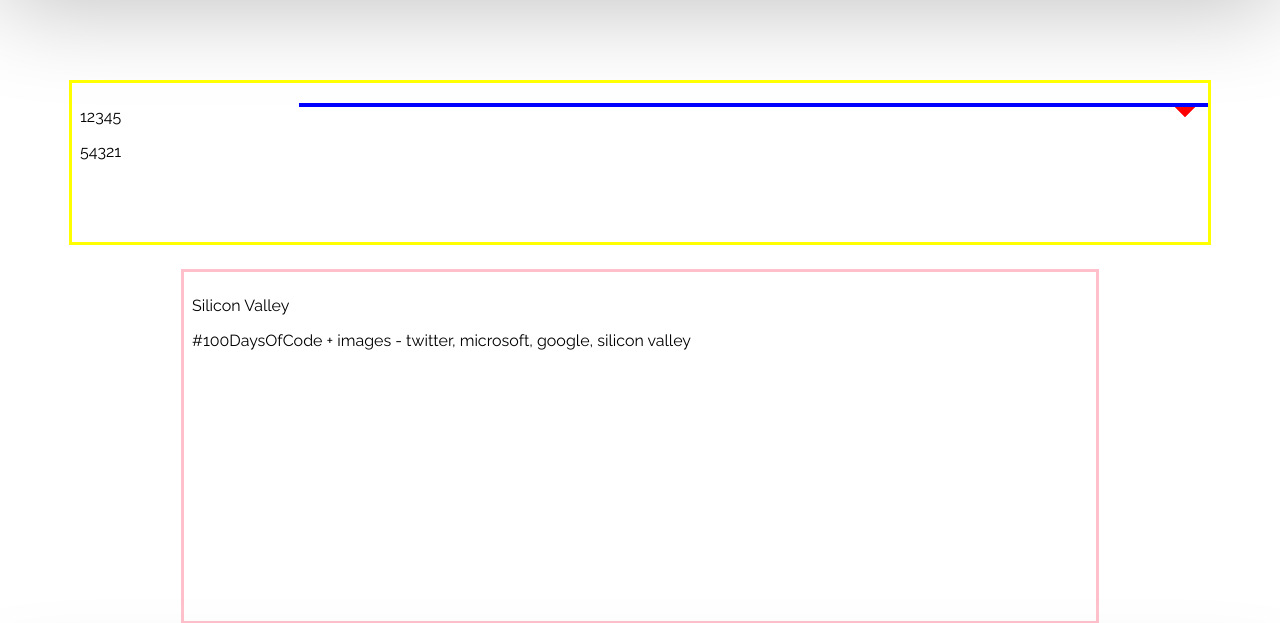
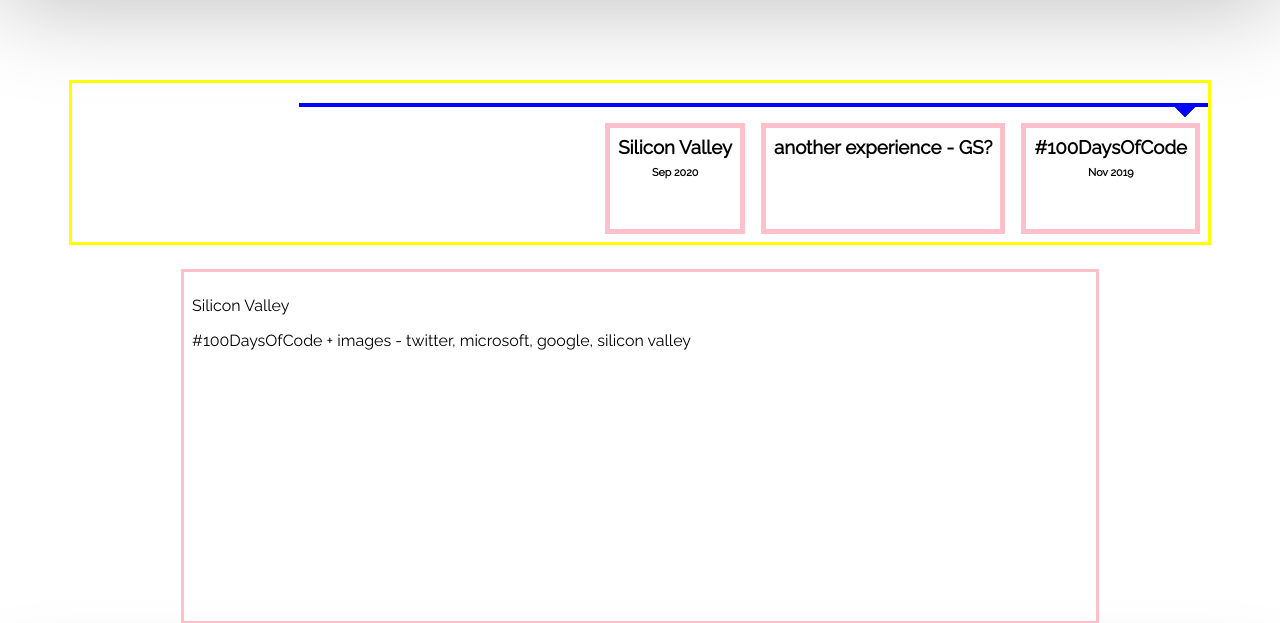
Before and after one commit to claireozee/site, a Flask app: page /experience in a window 1280 px wide. Shown: the part 96-719 px from the top of the page. Run offline with Flask 2, Linux system fonts and the light colour scheme; some libraries are stand-ins or nearby versions.

Commit message:
events and dates added to timeline

```diff
--- a/static/css/site.css
+++ b/static/css/site.css
@@ -149,6 +149,8 @@
     width: 100%;
     height: 30%;
     position: relative;
+    display: flex;
+    flex-direction: row-reverse;
 }
 
 .timeline-content {
@@ -179,12 +181,24 @@
     width: 0;
     z-index: 1;
     right: 1vw;
-    border: medium solid rgb(255, 4, 4);
+    border: medium solid blue;
     border-width: 10px 10px 10px 10px;
-    border-color: rgb(255, 0, 0) transparent transparent transparent ;
+    border-color: blue transparent transparent transparent ;
   }
 
+ .container {
+    border: pink solid 5px;
+    margin: 4vh 0 0 2vh;
+ }
 
+ .container h3 {
+    margin: 1vh;
+ }
+
+ .container h6 {
+    margin: 0 1vh;
+    text-align: center;
+ }
 
 
 
--- a/templates/experience.html
+++ b/templates/experience.html
@@ -20,10 +20,16 @@
     <div class="content" id="experience-content">
         <div class="timeline">
             <div class="container">
-                <p>12345</p>
+                <h3>#100DaysOfCode</h3>
+                <h6>Nov 2019</h6>
             </div>
             <div class="container">
-                <p>54321</p>
+                <h3>another experience - GS?</h3>
+                <h6></h6>
+            </div>
+            <div class="container">
+                <h3>Silicon Valley</h3>
+                <h6>Sep 2020</h6>
             </div>
         </div>
         <div class="timeline-content">
```
